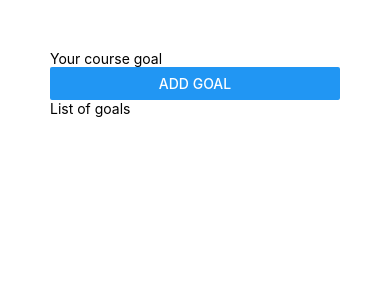
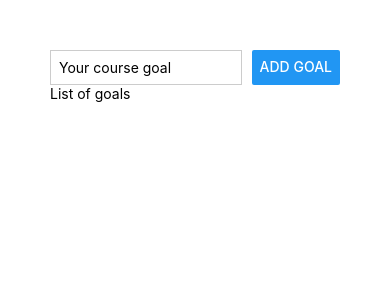
Before and after one commit to amr4356/ReactNativeBasics, a React Native app: screen / in a window 390 px wide. Shown: the top 300 px of the page. Built offline with nearby package versions, Linux system fonts and the light colour scheme.

Commit message:
20. Using Flexbox To Create Layouts

```diff
--- a/App.js
+++ b/App.js
@@ -3,8 +3,8 @@ import { Button, StyleSheet, Text, TextInput, View } from "react-native";
 export default function App() {
   return (
     <View style={styles.appContainer}>
-      <View>
-        <TextInput placeholder="Your course goal" />
+      <View style={styles.inputContainer}>
+        <TextInput style={styles.textInput} placeholder="Your course goal" />
         <Button title="Add Goal" />
       </View>
       <View>
@@ -18,4 +18,15 @@ const styles = StyleSheet.create({
   appContainer: {
     padding: 50,
   },
+  inputContainer: {
+    flexDirection: "row",
+    justifyContent: "space-between",
+  },
+  textInput: {
+    borderWidth: 1,
+    borderColor: "#cccccc",
+    width: "80%",
+    marginRight: 10,
+    padding: 8,
+  },
 });
```
